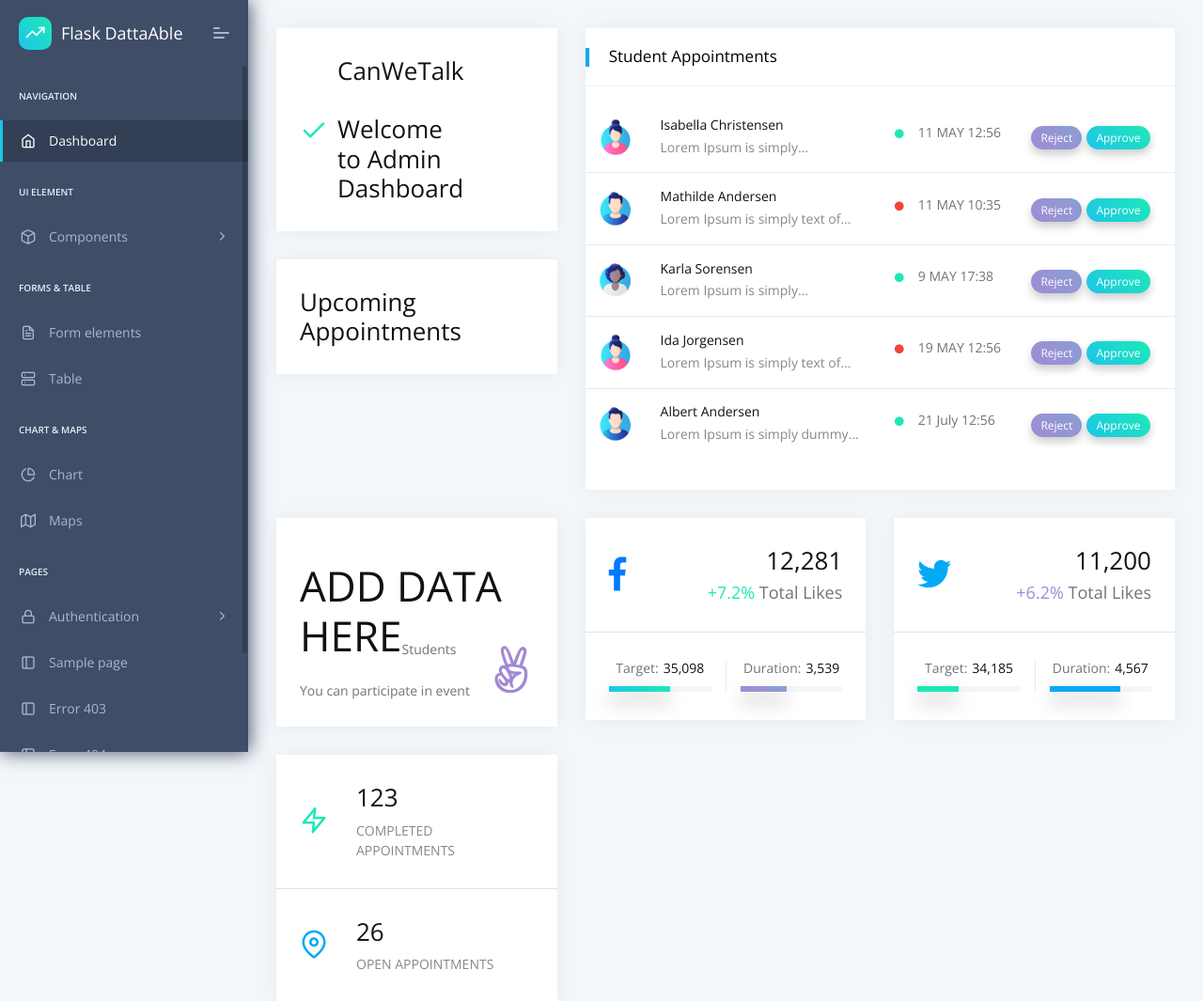
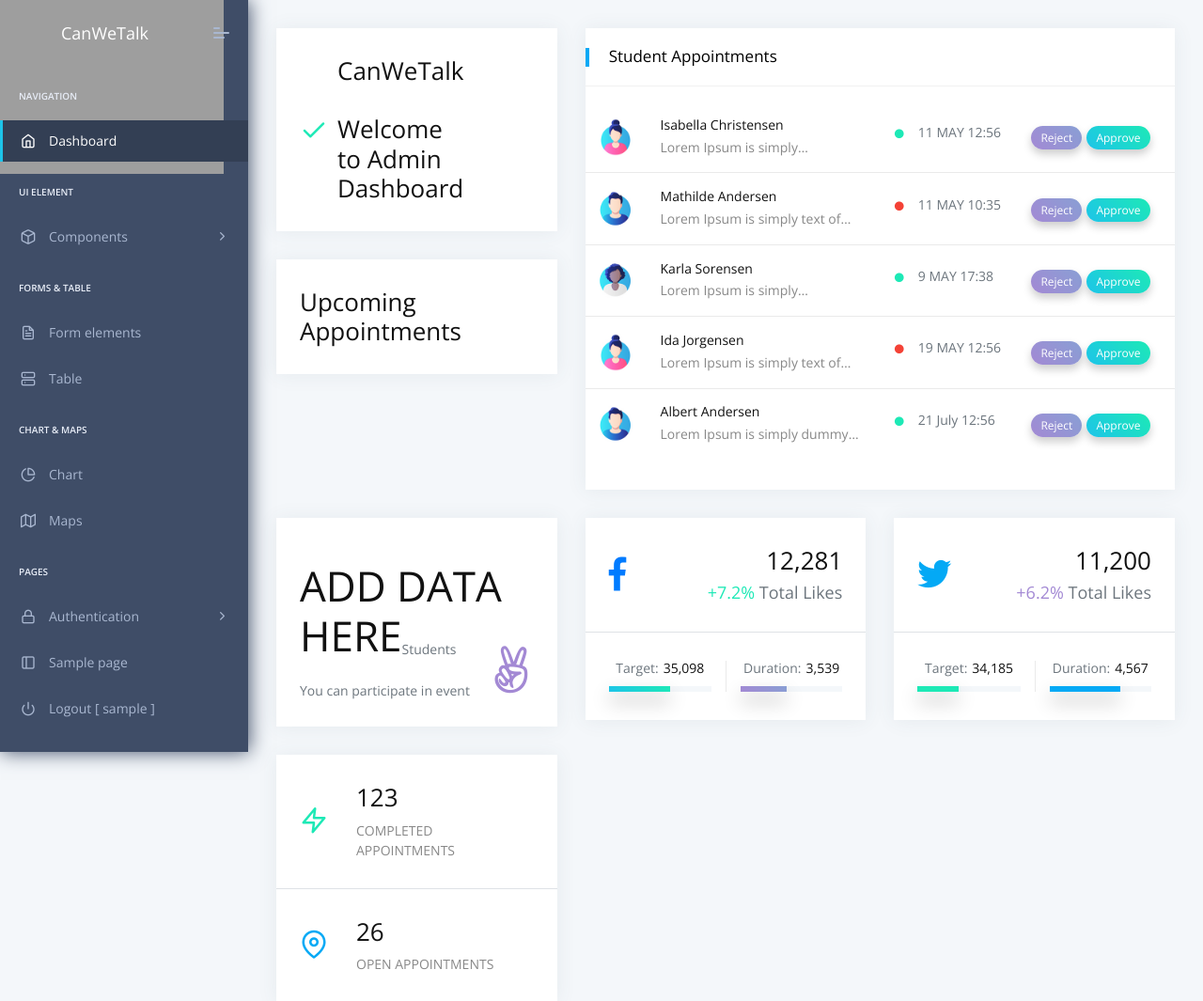
Before and after one commit to KDhieb/CanWeTalk, a Flask app: page /index in a window 1280 px wide. Shown: the top 1065 px of the page at 94% size. Run offline with Flask 2, Linux system fonts and the light colour scheme; the visitor is signed in with stand-in values (Sample User, id 1); data comes from the database, SQL or seed files in the repository; some libraries are stand-ins or nearby versions; grey boxes are pictures that could not be loaded.

Commit message:
Update sidebar.html
sidebar UI

```diff
--- a/flaskBoilerplate/app/base/templates/includes/sidebar.html
+++ b/flaskBoilerplate/app/base/templates/includes/sidebar.html
@@ -2,11 +2,11 @@
     <nav class="pcoded-navbar">
         <div class="navbar-wrapper">
             <div class="navbar-brand header-logo">
-                <a target="_blank" href="https://appseed.us/admin-dashboards/flask-dashboard-dattaable" class="b-brand">
+                <a target="_blank" href="http://0.0.0.0:5000/index" class="b-brand">
                     <div class="b-bg">
-                        <i class="feather icon-trending-up"></i>
+                        <img src="https://img.icons8.com/cotton/64/000000/brain--v1.png"/>
                     </div>
-                    <span class="b-title">Flask DattaAble</span>
+                    <span class="b-title">CanWeTalk</span>
                 </a>
                 <a class="mobile-menu" id="mobile-collapse" href="javascript:"><span></span></a>
             </div>
@@ -67,15 +67,6 @@
                     <li data-username="Sample Page" class="nav-item {% if 'page-blank' in segment %} active {% endif %}">
                         <a href="/page-blank.html" class="nav-link">
                             <span class="pcoded-micon"><i class="feather icon-sidebar"></i></span><span class="pcoded-mtext">Sample page</span></a></li>
-                    <li data-username="Sample Page" class="nav-item {% if 'page-403' in segment %} active {% endif %}">
-                        <a href="/page-403.html" class="nav-link">
-                            <span class="pcoded-micon"><i class="feather icon-sidebar"></i></span><span class="pcoded-mtext">Error 403</span></a></li>
-                    <li data-username="Sample Page" class="nav-item {% if 'page-404' in segment %} active {% endif %}">
-                        <a href="/page-404.html" class="nav-link">
-                            <span class="pcoded-micon"><i class="feather icon-sidebar"></i></span><span class="pcoded-mtext">Error 404</span></a></li>
-                    <li data-username="Sample Page" class="nav-item {% if 'page-500' in segment %} active {% endif %}">
-                        <a href="/page-500.html" class="nav-link">
-                            <span class="pcoded-micon"><i class="feather icon-sidebar"></i></span><span class="pcoded-mtext">Error 500</span></a></li>
 
                     <li data-username="Disabled Menu" class="nav-item">
                         <a href={{ url_for('base_blueprint.logout') }} class="nav-link">
```
